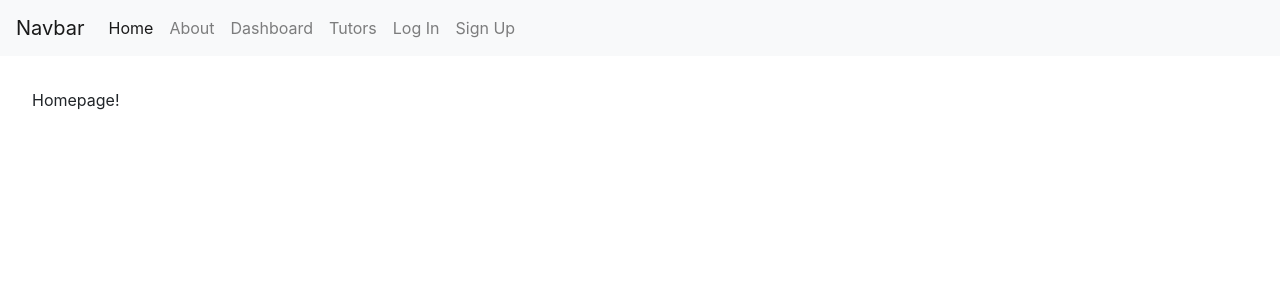
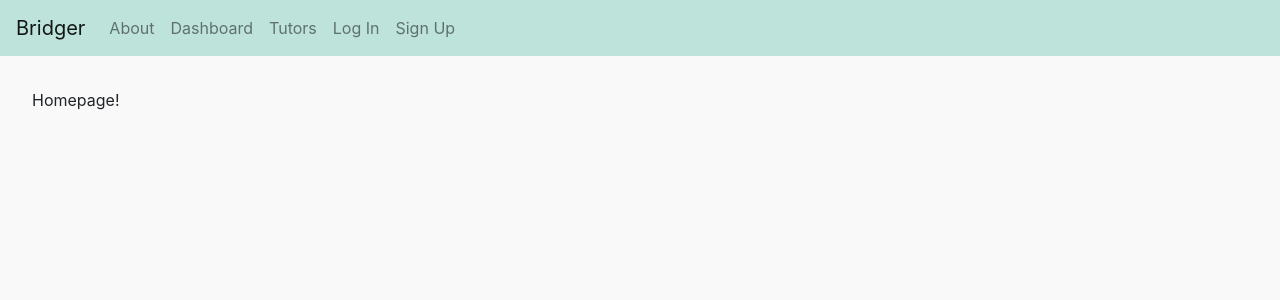
Before and after one commit to franciscoaguilars/bridger-front-end, a React (Create React App) app: page / in a window 1280 px wide. Shown: the top 300 px of the page. Built offline with nearby package versions, Linux system fonts and the light colour scheme.

Commit message:
struggling to make progress today

```diff
--- a/package.json
+++ b/package.json
@@ -8,7 +8,9 @@
     "@testing-library/user-event": "^12.1.10",
     "axios": "^0.21.0",
     "bootstrap": "^4.5.3",
+    "jquery": "^3.5.1",
     "node-sass": "^4.14.1",
+    "popper.js": "^1.16.1",
     "react": "^17.0.1",
     "react-dom": "^17.0.1",
     "react-router-dom": "^5.2.0",
--- a/src/components/Navbar.js
+++ b/src/components/Navbar.js
@@ -4,16 +4,13 @@ import { Link } from 'react-router-dom';
 const Navbar = () => {
   return (
     <div>
-      <nav className="navbar navbar-expand-lg navbar-light bg-light">
-        <a className="navbar-brand" href="#">Navbar</a>
+      <nav className="navbar navbar-expand-lg navbar-light">
+      <Link className="navbar-brand" to="/">Bridger</Link>
         <button className="navbar-toggler" type="button" data-toggle="collapse" data-target="#navbarNav" aria-controls="navbarNav" aria-expanded="false" aria-label="Toggle navigation">
           <span className="navbar-toggler-icon"></span>
         </button>
         <div className="collapse navbar-collapse" id="navbarNav">
           <ul className="navbar-nav">
-            <li className="nav-item active">
-              <Link className="nav-link" to="/">Home</Link>
-            </li>
             <li className="nav-item">
               <Link className="nav-link" to="/about">About</Link>
             </li>
--- a/src/index.js
+++ b/src/index.js
@@ -1,4 +1,7 @@
 import 'bootstrap/dist/css/bootstrap.css';
+import $ from 'jquery';
+import Popper from 'popper.js';
+import 'bootstrap/dist/js/bootstrap.bundle.min';
 import React from 'react';
 import ReactDOM from 'react-dom';
 import './index.css';
--- a/src/sass/App.scss
+++ b/src/sass/App.scss
@@ -1,6 +1,11 @@
 @import "components/container";
 @import "components/navbar";
+@import "abstracts/variables";
 
+
+body {
+  background-color: $color-background;
+}
 
 .App {
   text-align: center;
--- /dev/null
+++ b/src/sass/abstracts/_variables.scss
@@ -0,0 +1,5 @@
+$color-background: #FAF9F9;
+$color-nav-background: #BEE3DB;
+$color-header-text: #555B6E;
+$color-card-background: #89B0AE;
+$color-accents: #FFD6BA;
--- a/src/sass/components/_navbar.scss
+++ b/src/sass/components/_navbar.scss
@@ -0,0 +1,3 @@
+.navbar {
+  background-color: #BEE3DB;
+}
```
Also changed, not shown: 1 other file (tests, documents, lock files or other folders).
